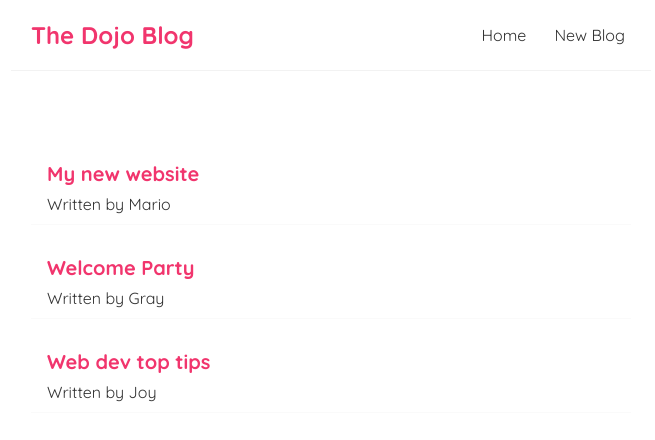
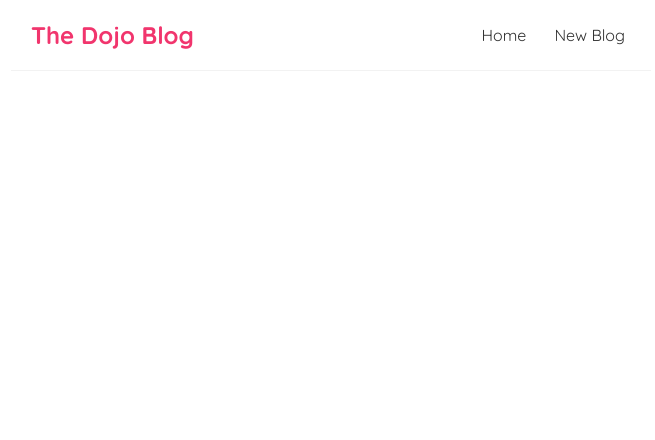
Before and after one commit to Popeaura/dojo-tutee, a React (Vite) app: page / in a window 1280 px wide. Shown: the top 440 px of the page, without its empty margins (309-964 px from the left). Built offline with nearby package versions, Linux system fonts and the light colour scheme.

Commit message:
I uploaded my modifed project's folder

```diff
--- a/src/BlogList.jsx
+++ b/src/BlogList.jsx
@@ -7,12 +7,7 @@ const BlogList = (props) => {
     return (
 
      <div className="blog-list">
-        {blogs.map((blog) => (
-        <div className="blog-preview" key={blog.id}>
-              <h2>{blog.title}</h2>
-              <p>Written by {blog.author}</p>
-        </div>
-          ))}
+
     </div>
      );
 }
--- a/src/Home.jsx
+++ b/src/Home.jsx
@@ -1,4 +1,4 @@
-import { useState } from "react";
+ import { useState } from "react";
 import BlogList from './BlogList';
 
 const Home = () => {
```
